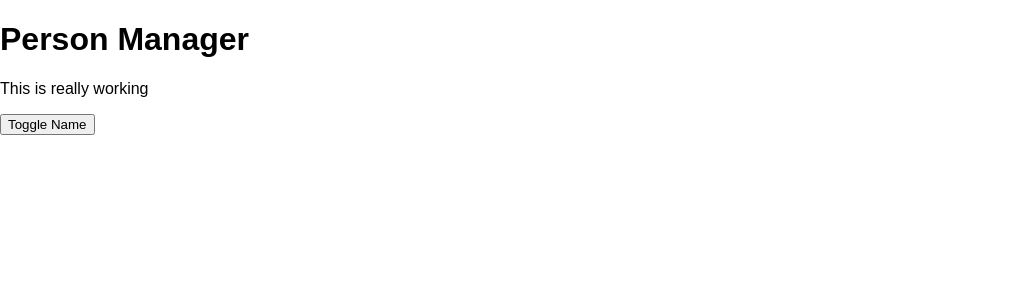
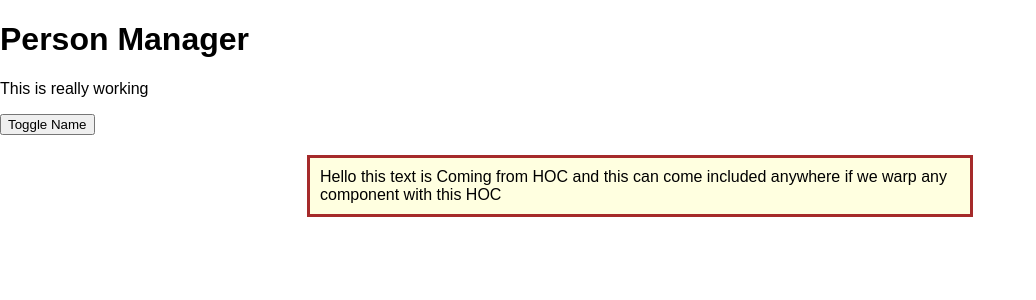
Before and after one commit to asharma102/react-complte-guide, a React app: page / in a window 1280 px wide. Shown: the top 300 px of the page, without its empty margins (0-1036 px from the left). Built offline with nearby package versions, Linux system fonts and the light colour scheme.

Commit message:
HOC - first way to make HOC - V1

```diff
--- a/src/components/Cockpit/Cockpit.js
+++ b/src/components/Cockpit/Cockpit.js
@@ -1,6 +1,5 @@
 import React, { useEffect } from 'react';
 import style from './Cockpit.css';
-import WithClass from "../../hoc/withClass";
 
 const cockpit = (props) => {
 
@@ -22,13 +21,13 @@ const cockpit = (props) => {
         btnClass = style.Red
     }
     return (
-        <WithClass classes={style.Cockpit}>
+        <div className={style.Cockpit}>
             <h1>{props.title}</h1>
             <p className={classes.join(' ')}>This is really working</p>
             <button className={btnClass} onClick={props.clicked}>
                 Toggle Name
             </button>
-        </WithClass>
+        </div>
     )
 }
 export default cockpit;
--- a/src/hoc/withClass.js
+++ b/src/hoc/withClass.js
@@ -3,7 +3,14 @@ import React from "react";
 const withClass = props => (
     <div className={props.classes}>
         {props.children}
-        {/* <p style={{ backgroundColor: "red" }}>Hello Coming from HOC</p> */}
+        <div style={{
+            backgroundColor: "lightyellow",
+            width: "50%",
+            padding: "10px",
+            border: "3px solid brown",
+            margin: "0 auto",
+            marginTop: "20px"
+        }}>Hello this text is Coming from HOC and this can come included anywhere if we warp any component with this HOC </div>
     </div >
 );
 
```
